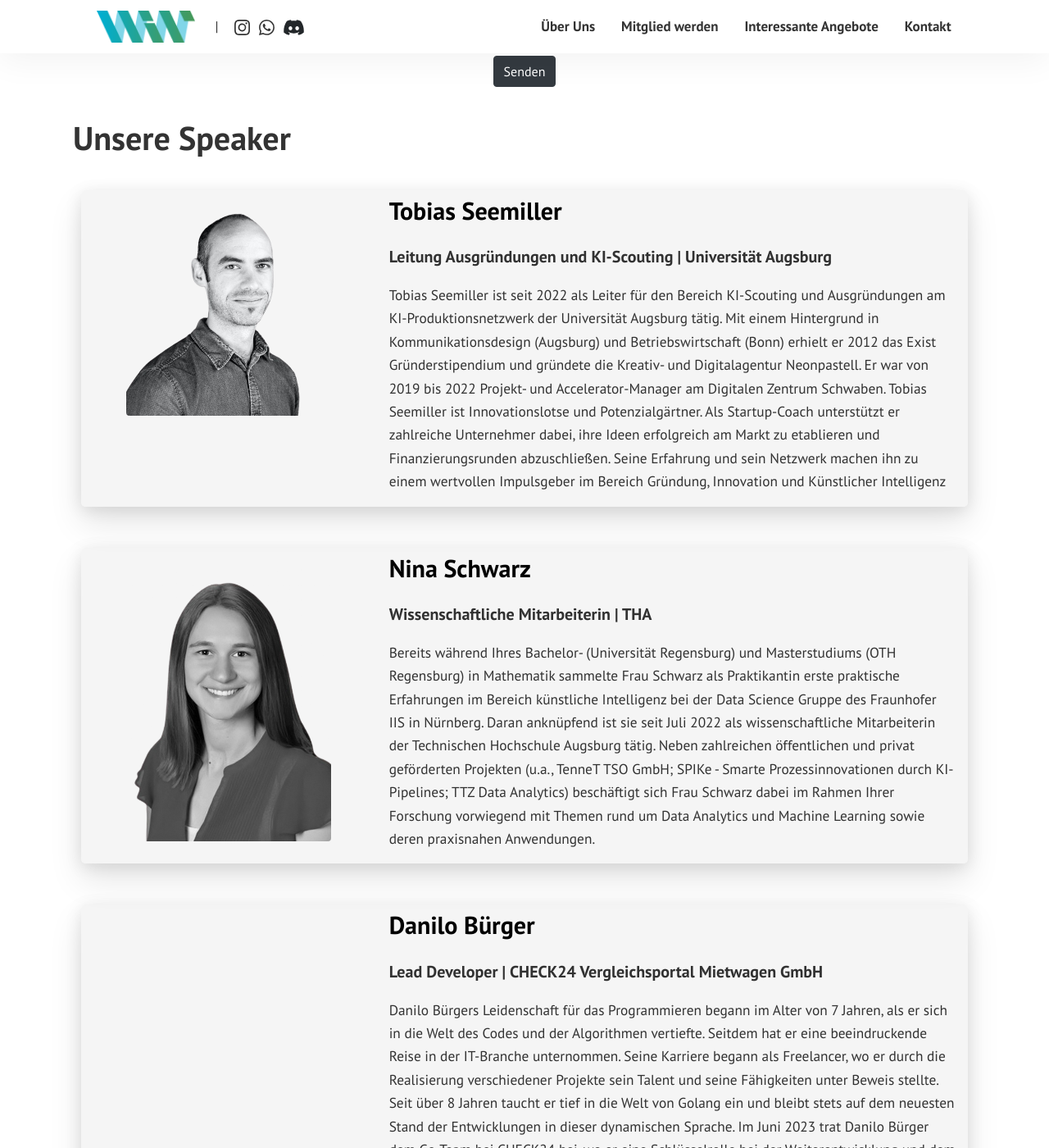
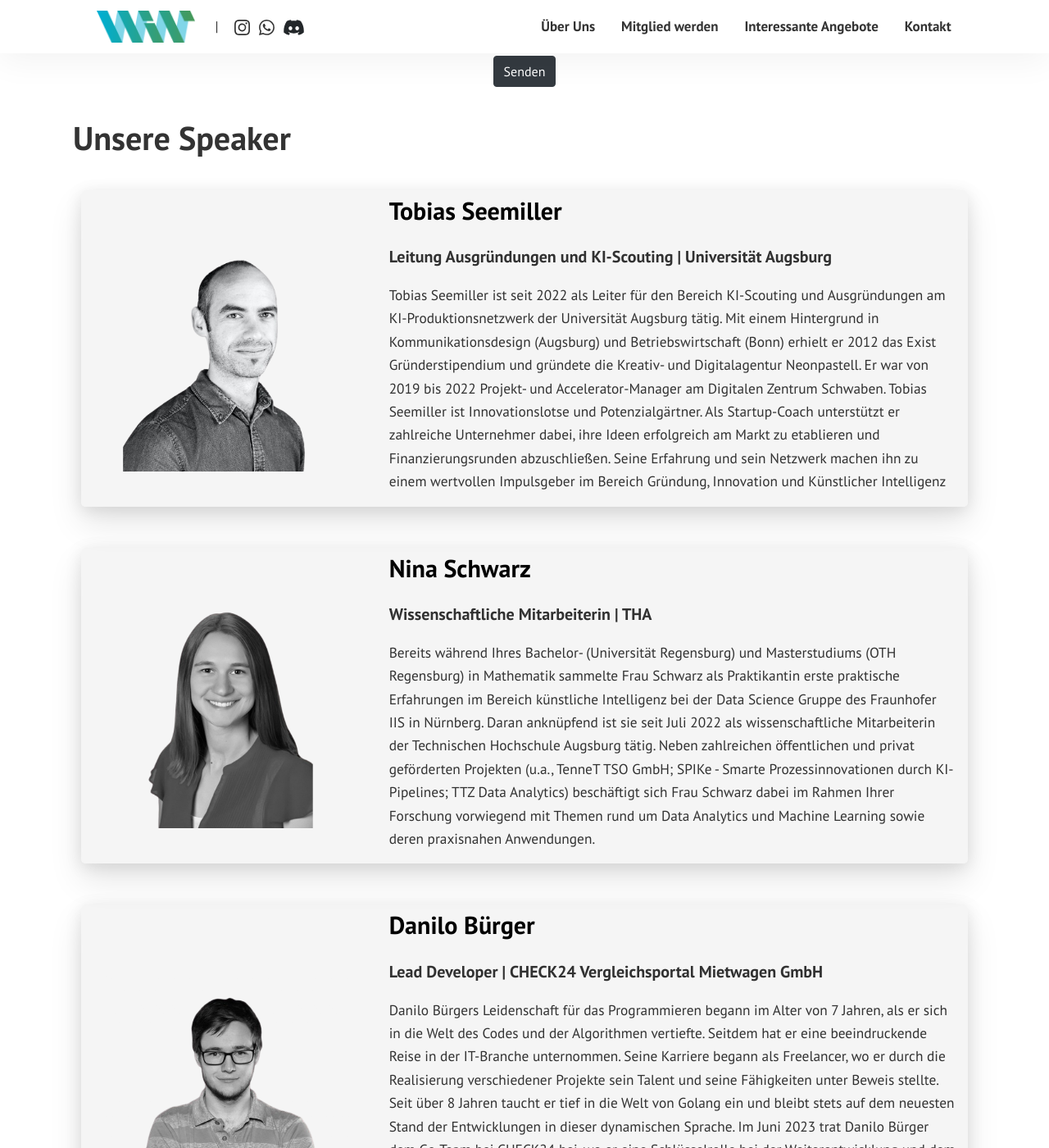
Before and after one commit to WINitiative-Augsburg-eV/webseite, a Jekyll site: the page built from pages/kaminabend-anmeldung.html, in a window 1280 px wide and 1400 px high, scrolled down 681 px. Shown: the whole window at 82% size. Built offline with Jekyll 4.4.1, drawn with Linux system fonts in a browser that asks for light colours.

```diff
--- a/assets/css/theme.scss
+++ b/assets/css/theme.scss
@@ -1511,27 +1511,14 @@
       margin-bottom: 50px;
       background-color: rgba(0, 0, 0, 0.04);
     }
-    .speaker-3-img {
-      display: block;
-      margin-left: auto;
-      margin-right: auto;
-      max-width: 250px;
-      margin-top: auto;
-      margin-bottom: auto;
-    }
+
     .speaker-img {
       display: block;
       margin-left: auto;
       margin-right: auto;
-      max-width: 250px;
-    }
-    .speaker-img-2 {
-      display: block;
-      margin-left: auto;
-      margin-right: auto;
-      max-width: 250px;
-
-    }
+      max-width: 300px;
+    }
+
     .kamin-name {
       margin-top: 30px;
       font-size: 1.5em;
@@ -1547,8 +1534,7 @@
     .kamin-text {
       text-align: center;
       margin-bottom: 50px;    }
-    .speaker-3{
-    }
+
     }
 }
 @media (min-width: 1200px) {
@@ -1564,26 +1550,16 @@
     background-color: rgba(0, 0, 0, 0.04);
   }
 .speaker-img {
-  max-width: 250px;
-  margin-left: 40px;
-  margin-top: 25px;
-
-}
-.speaker-3-img {
-  display: block;
-  margin-left: auto;
-  margin-right: auto;
-  max-width: 250px;
-  margin-top: 3em;
-}
-.speaker-img-2 {
-  display: block;
-  margin-left: auto;
-  margin-right: auto;
-  max-width: 250px;
-  margin-top: 25px;
-  margin-bottom: 2em;
-}
+  max-width: 300px;
+  height: auto;
+}
+
+.col-xl-4 {
+  display: flex;
+  justify-content: center;
+  align-items: center;
+}
+
 .kamin-name {
   font-size: 1.5em;
   font-weight: bold;
--- a/pages/kaminabend-anmeldung.html
+++ b/pages/kaminabend-anmeldung.html
@@ -74,7 +74,7 @@
 
 <div class="row wow animate__animated animate__fadeInUp">
     <div class="col-xl-4">
-        <img class="speaker-img-2" src="" alt="">
+        <img class="speaker-img" src="/assets/images/Danilo-Bruckner.png" alt="">
 </div>
 
     <div class="col-xl-8">
```
Also changed, not shown: assets/images/Danilo-Bruckner.png (added), assets/images/Nina-Schwarz.png, assets/images/Tobias-Seemiller.png.
